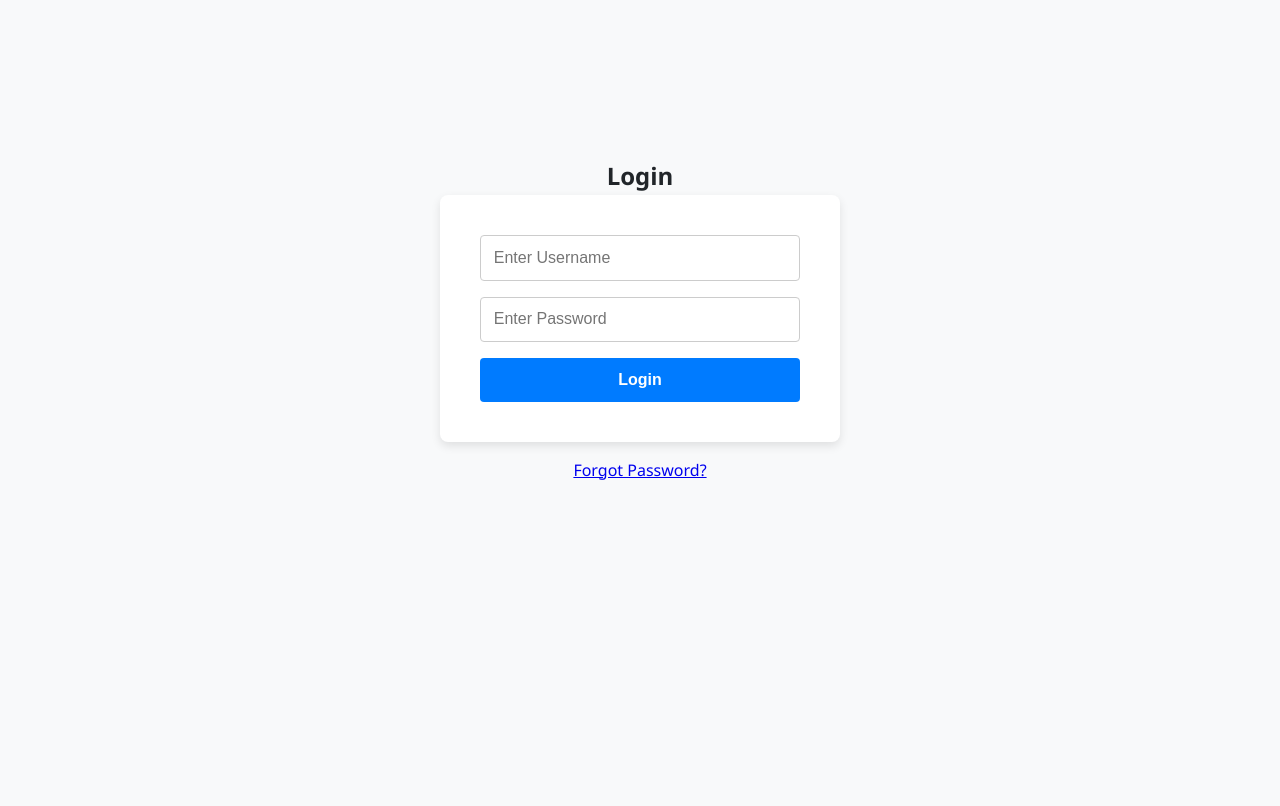
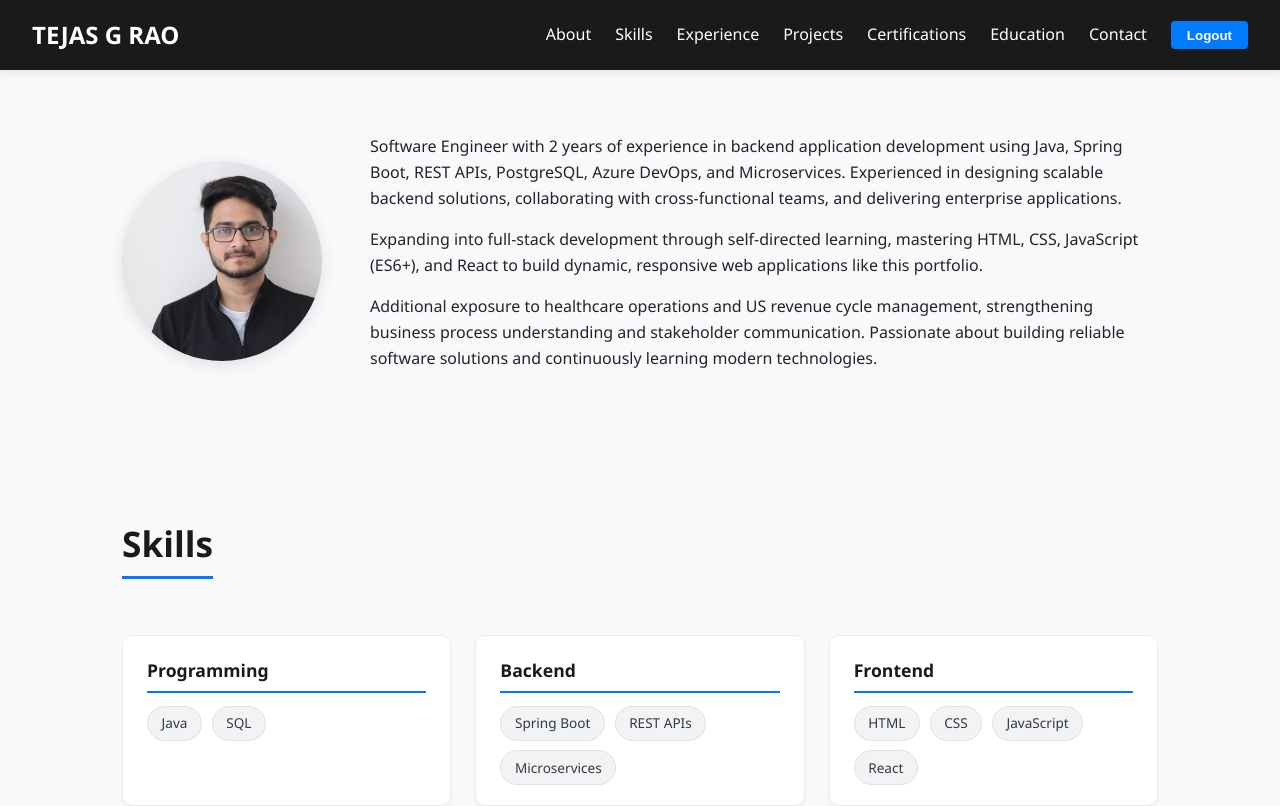
Before and after one commit to tez93/portfolio-app, a React (Vite) app: page /#/tejas-portfolio in a window 1280 px wide. Before the commit this address led to /#/. Shown: the top 806 px of the page. Built offline with nearby package versions, Linux system fonts and the light colour scheme.

Commit message:
changed the url to tejas-portfolio once logged in

```diff
--- a/src/App.jsx
+++ b/src/App.jsx
@@ -12,7 +12,7 @@
         <Route path="/" element={<Login />} />
 
         {/* Home page route */}
-        <Route path="/home" element={<Home />} />
+        <Route path="/tejas-portfolio" element={<Home />} />
 
         {/* Redirect any unknown routes back to Login */}
         <Route path="*" element={<Navigate to="/" replace />} />
--- a/src/components/pages/Login.jsx
+++ b/src/components/pages/Login.jsx
@@ -22,7 +22,7 @@
     if (match) {
       setMessage("Login successful");
       setIsSuccess(true);
-      navigate('/home');
+      navigate('/tejas-portfolio');
     } else {
       setMessage("Invalid username and password");
       setIsSuccess(false);
```
